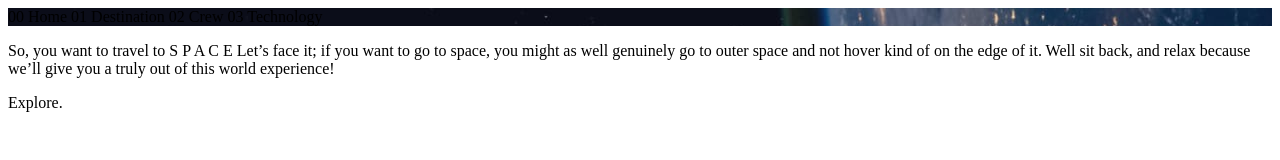
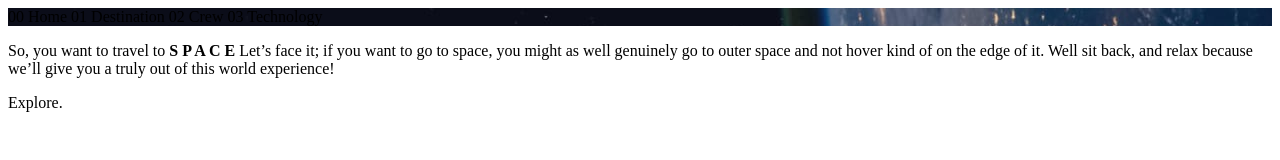
Before and after one commit to Vinutha-Ananthachandran/Space_Tourism, a plain HTML site: page index.html in a window 1280 px wide. Drawn offline with Linux system fonts and the light colour scheme; files whose address does not match are found by name.

Commit message:
Update index.html

```diff
--- a/index.html
+++ b/index.html
@@ -16,7 +16,7 @@
   </div>
   <div class="space">
   <p class="hstyle">So, you want to travel to
-  <span class="space><strong>S P A C E</strong></span>
+  <span class="space"><strong>S P A C E</strong></span>
   Let’s face it; if you want to go to space, you might as well genuinely go to
   outer space and not hover kind of on the edge of it. Well sit back, and relax
   because we’ll give you a truly out of this world experience!</p>
```
